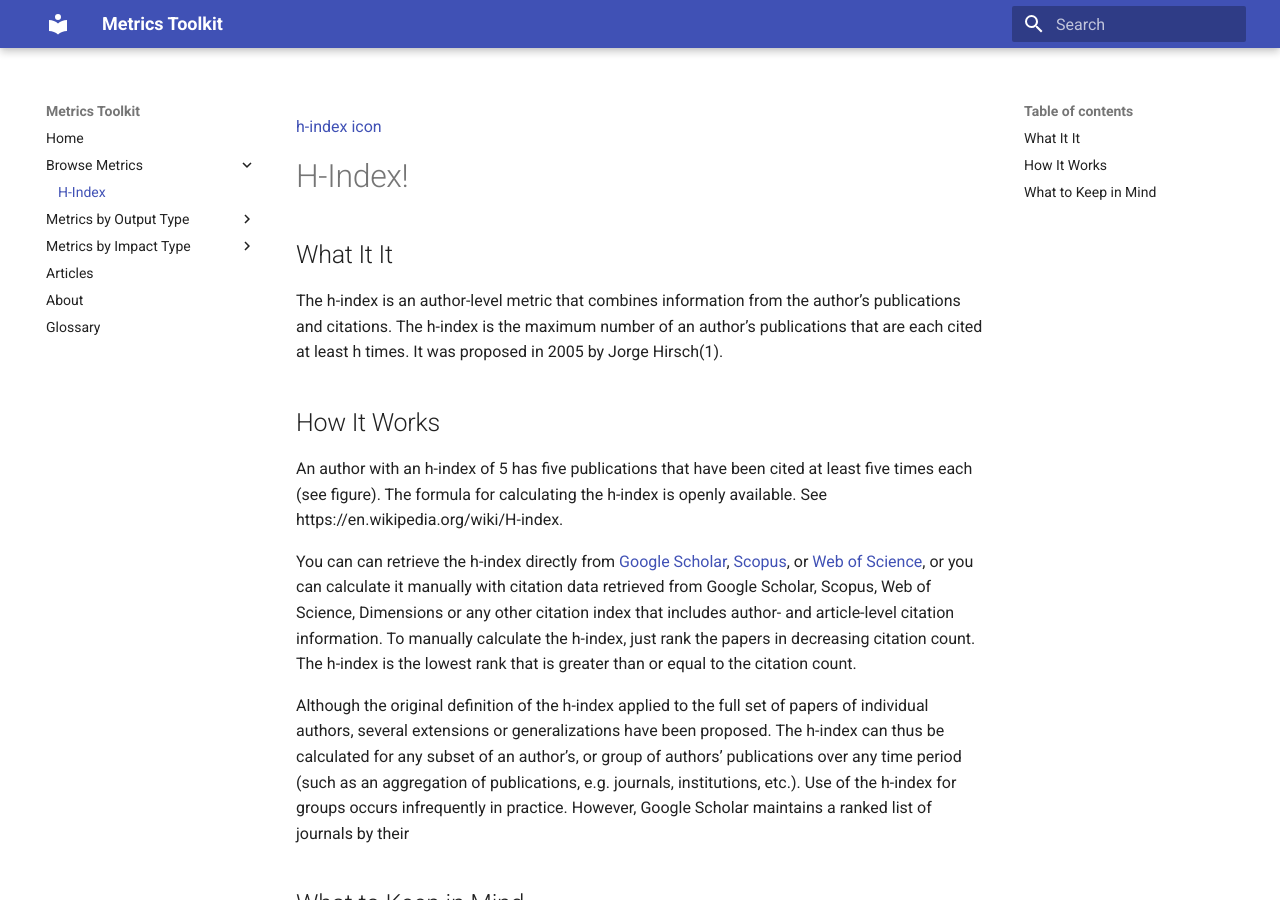
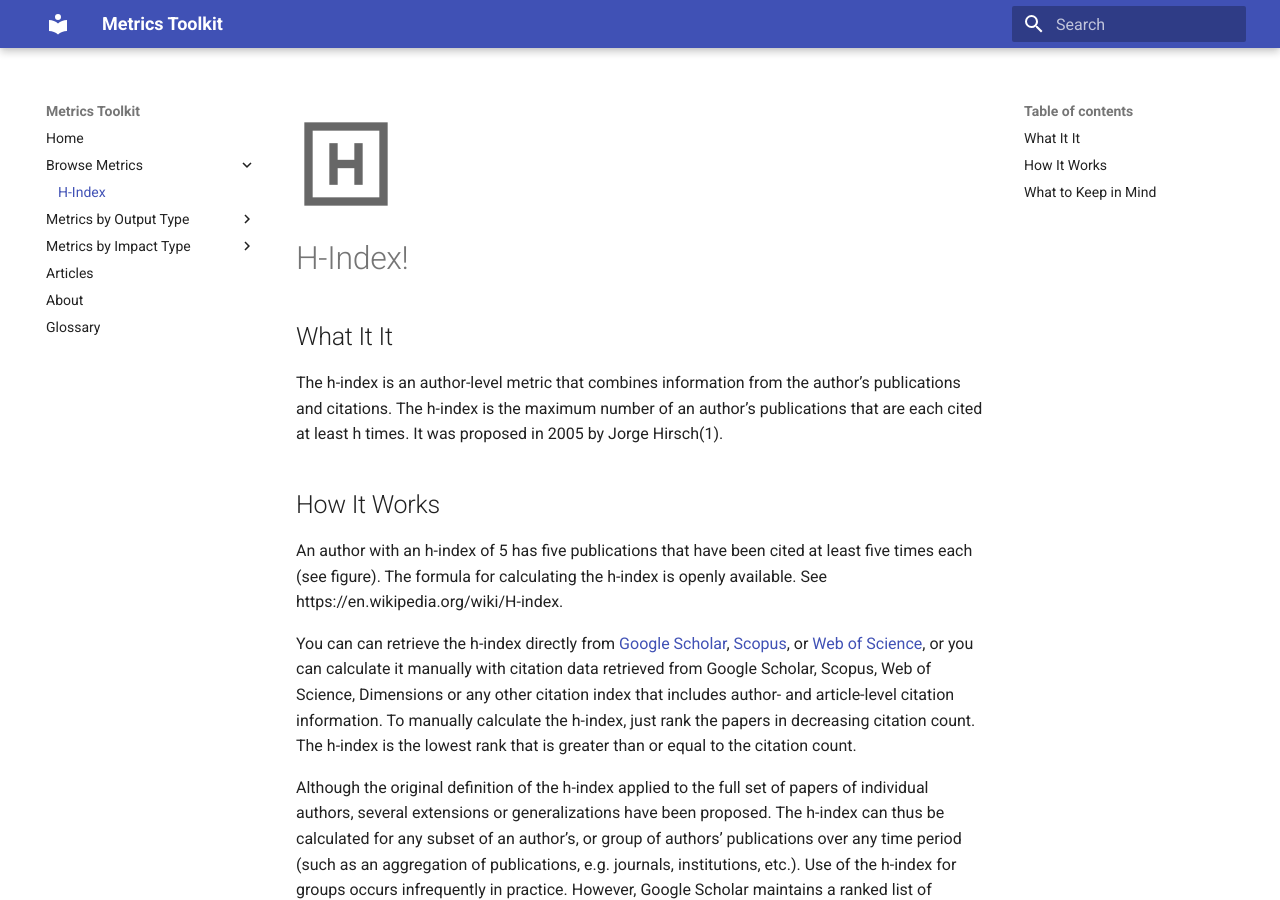
Before and after one commit to rchampieux/diy-documentation, an MkDocs documentation site: the page built from docs/hindex.md, in a window 1280 px wide and 900 px high. Built offline with MkDocs 1.6.1 and Material for MkDocs 9.7.7, drawn with Linux system fonts in a browser that asks for light colours.

Commit message:
Update hindex.md

```diff
--- a/docs/hindex.md
+++ b/docs/hindex.md
@@ -1,4 +1,4 @@
-[h-index icon](images/h-index-small.png)
+![h-index icon](images/h-index-small.png)
 # H-Index!
 ## What It It
 The h-index is an author-level metric that combines information from the author’s publications and citations. The h-index is the maximum number of an author’s publications that are each cited at least h times. It was proposed in 2005 by Jorge Hirsch(1).
```
